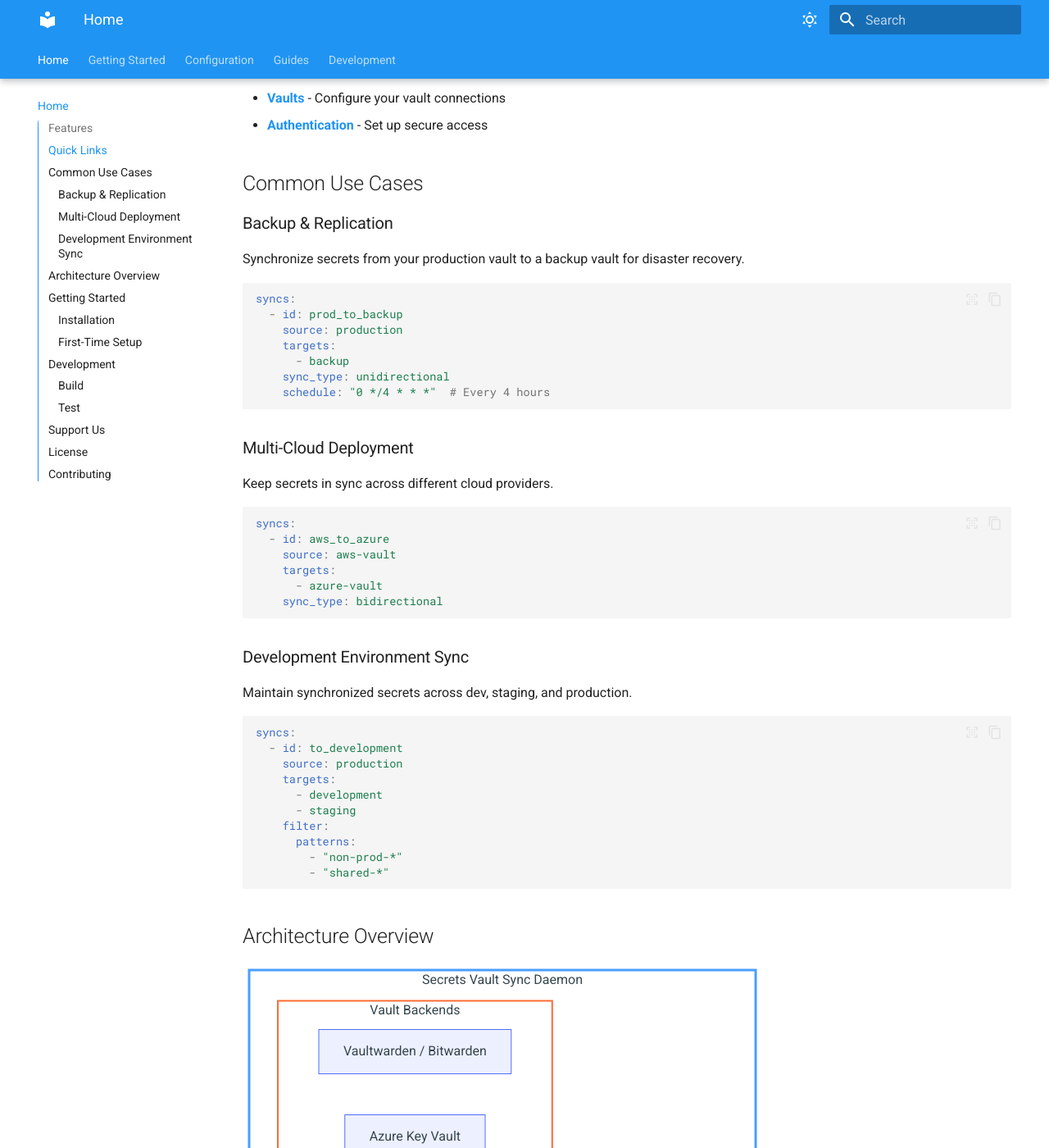
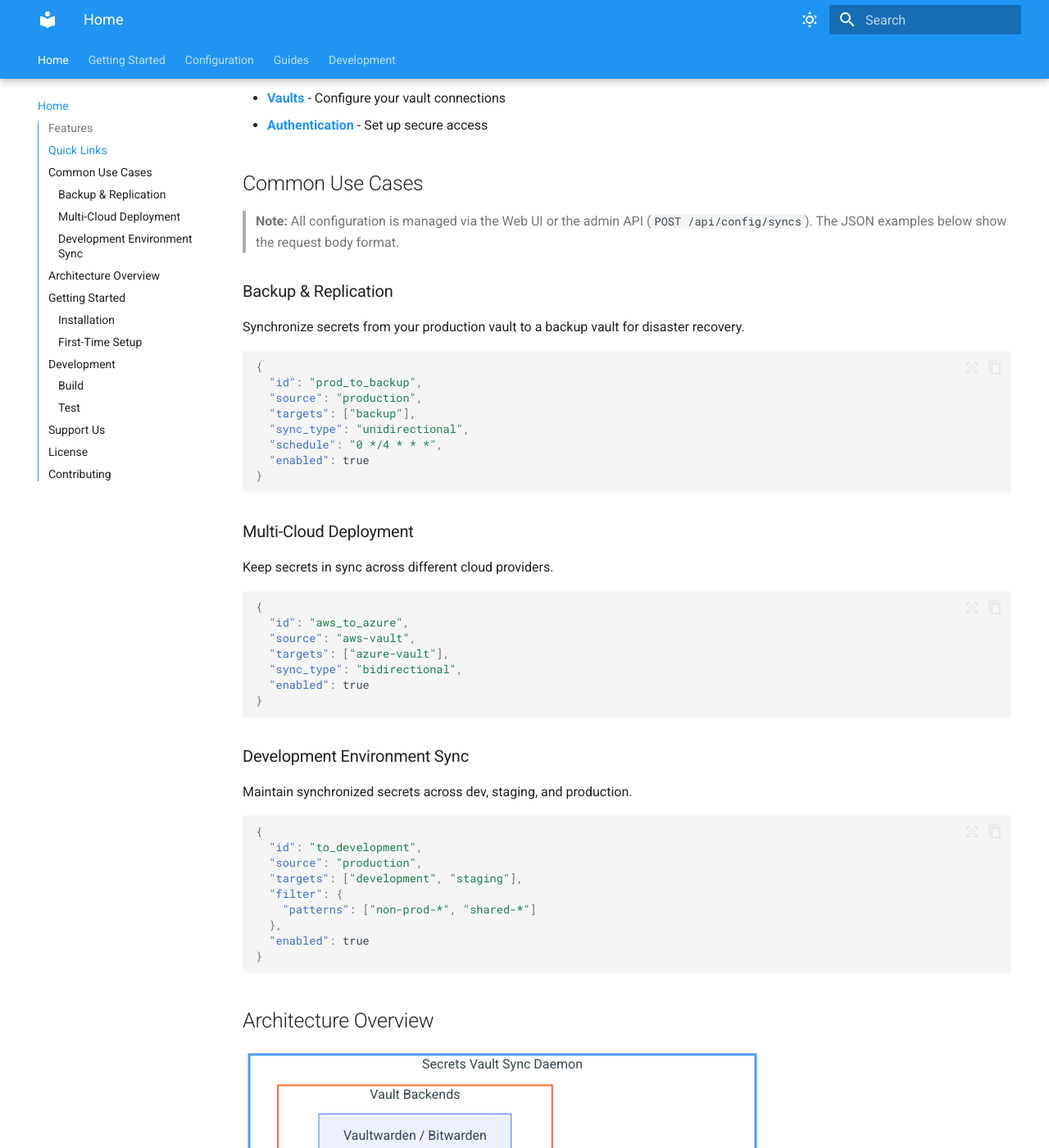
Before and after one commit to pacorreia/vaults-syncer, an MkDocs documentation site: the page built from docs/index.md, in a window 1280 px wide and 1400 px high, scrolled down 1945 px. Shown: the whole window at 82% size. Built offline with MkDocs 1.6.1 and Material for MkDocs 9.7.7, drawn with Linux system fonts in a browser that asks for light colours.

Commit message:
Push updates to documentation and other improvements

````diff
--- a/docs/index.md
+++ b/docs/index.md
@@ -63,45 +63,48 @@ A versatile, multi-vault secret synchronization daemon with OAuth 2.0 support fo
 
 ## Common Use Cases
 
+> **Note:** All configuration is managed via the Web UI or the admin API (`POST /api/config/syncs`). The JSON examples below show the request body format.
+
 ### Backup & Replication
 Synchronize secrets from your production vault to a backup vault for disaster recovery.
 
-```yaml
-syncs:
-  - id: prod_to_backup
-    source: production
-    targets:
-      - backup
-    sync_type: unidirectional
-    schedule: "0 */4 * * *"  # Every 4 hours
+```json
+{
+  "id": "prod_to_backup",
+  "source": "production",
+  "targets": ["backup"],
+  "sync_type": "unidirectional",
+  "schedule": "0 */4 * * *",
+  "enabled": true
+}
 ```
 
 ### Multi-Cloud Deployment
 Keep secrets in sync across different cloud providers.
 
-```yaml
-syncs:
-  - id: aws_to_azure
-    source: aws-vault
-    targets:
-      - azure-vault
-    sync_type: bidirectional
+```json
+{
+  "id": "aws_to_azure",
+  "source": "aws-vault",
+  "targets": ["azure-vault"],
+  "sync_type": "bidirectional",
+  "enabled": true
+}
 ```
 
 ### Development Environment Sync
 Maintain synchronized secrets across dev, staging, and production.
 
-```yaml
-syncs:
-  - id: to_development
-    source: production
-    targets:
-      - development
-      - staging
-    filter:
-      patterns:
-        - "non-prod-*"
-        - "shared-*"
+```json
+{
+  "id": "to_development",
+  "source": "production",
+  "targets": ["development", "staging"],
+  "filter": {
+    "patterns": ["non-prod-*", "shared-*"]
+  },
+  "enabled": true
+}
 ```
 
 ## Architecture Overview
````
Also changed, not shown: README.md (+106 -86 lines), docker-compose.dev.yml (+7 -3 lines), docker-compose.yml (+9 -13 lines), docs/configuration/vaults.md (+2 -0 lines), docs/development/index.md (+5 -3 lines), docs/getting-started/installation.md (+1 -1 lines), docs/guides/quick-reference.md (+6 -5 lines), 5 other files.
